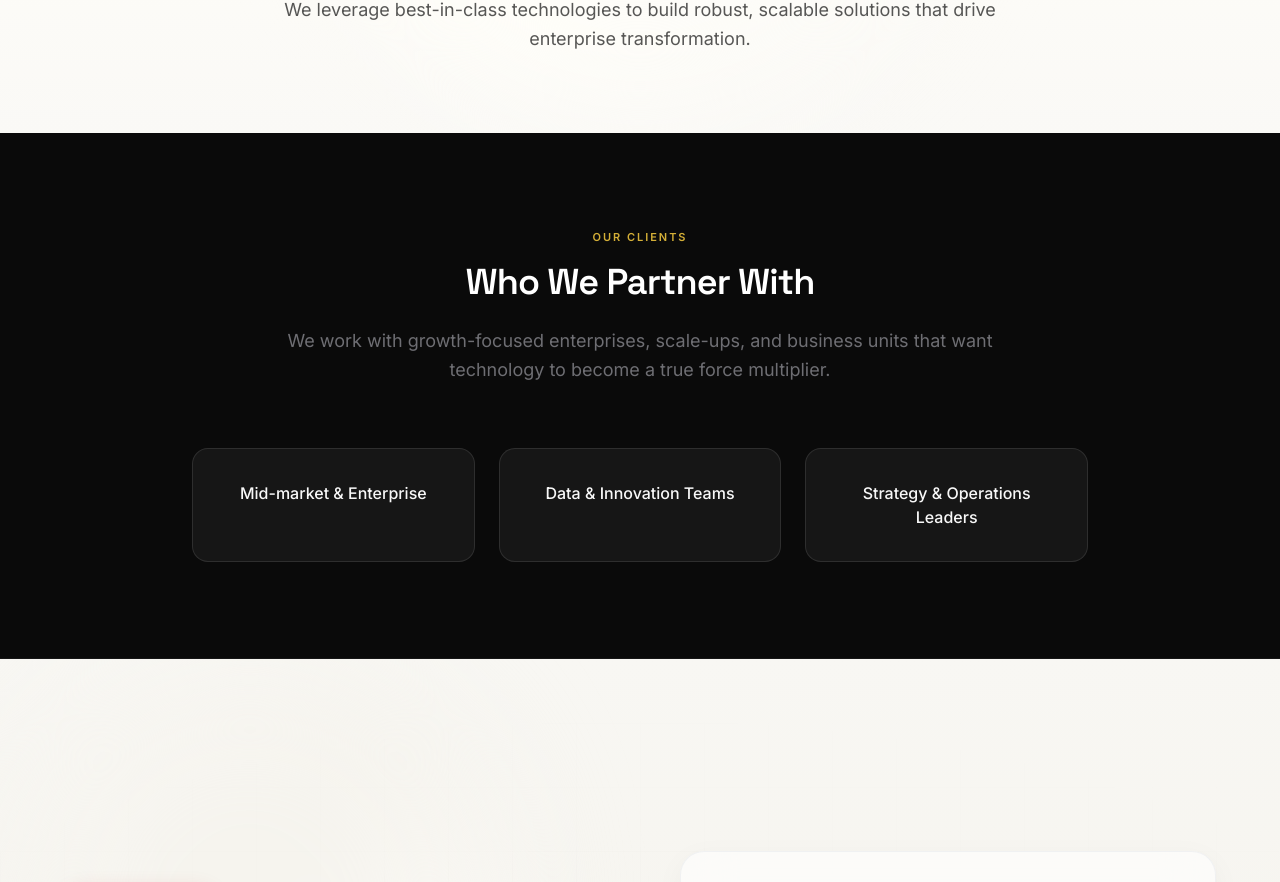
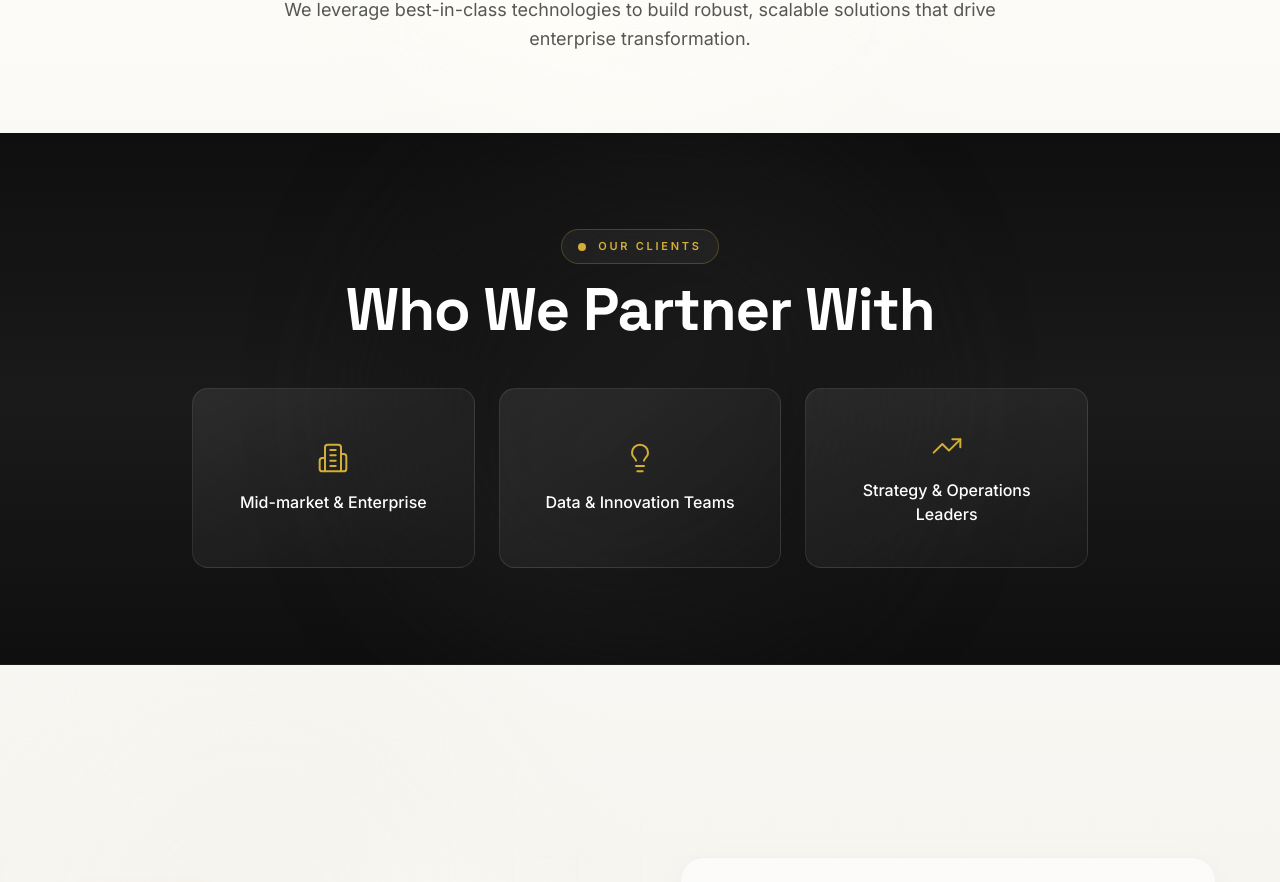
Before and after one commit to Lithira-Silva/capital-v-solutions, a Next.js app: page / in a window 1280 px wide. Shown: the part 4389-5271 px from the top of the page. Built offline with nearby package versions, Linux system fonts and the light colour scheme.

Commit message:
feat: Revamp Partners component with enhanced layout, animations, and styling for improved user engagement

```diff
--- a/components/Partners.tsx
+++ b/components/Partners.tsx
@@ -1,32 +1,70 @@
 "use client";
+
+import { motion } from "framer-motion";
+import { Building2, Lightbulb, TrendingUp } from "lucide-react";
+
+const partners = [
+  {
+    title: "Mid-market & Enterprise",
+    icon: Building2,
+  },
+  {
+    title: "Data & Innovation Teams",
+    icon: Lightbulb,
+  },
+  {
+    title: "Strategy & Operations Leaders",
+    icon: TrendingUp,
+  },
+];
 
 export function Partners() {
   return (
-    <section className="relative py-20 md:py-24 bg-[#0A0A0A] border-b border-white/5 overflow-hidden">
-      <div className="max-w-6xl mx-auto px-4 sm:px-6 lg:px-8 text-center relative z-10">
-        <p className="font-body text-[11px] uppercase tracking-[0.18em] text-[var(--color-gold)] mb-4 font-semibold">
-          Our Clients
-        </p>
-        <h2 className="font-heading text-3xl md:text-4xl font-semibold tracking-tight text-white mb-6">
-          Who We Partner With
-        </h2>
-        <p className="font-body text-lg text-[var(--color-text-muted)] max-w-3xl mx-auto mb-16 leading-relaxed">
-          We work with growth-focused enterprises, scale-ups, and business units
-          that want technology to become a true force multiplier.
-        </p>
+    <section className="relative py-20 md:py-24 bg-gradient-to-b from-[#0F0F0F] via-[#1A1A1A] to-[#0F0F0F] border-b border-white/5 overflow-hidden">
+      {/* Subtle Background */}
+      <div className="absolute inset-0 pointer-events-none">
+        <div className="absolute top-1/2 left-1/2 -translate-x-1/2 -translate-y-1/2 w-[500px] h-[500px] bg-gradient-to-br from-[#D4AF37]/6 via-[#D4AF37]/2 to-transparent rounded-full blur-3xl" />
+      </div>
 
+      <div className="max-w-[1200px] mx-auto px-6 sm:px-8 lg:px-12 text-center relative z-10">
+        {/* Simple Header */}
+        <motion.div
+          initial={{ opacity: 0, y: 20 }}
+          whileInView={{ opacity: 1, y: 0 }}
+          viewport={{ once: true }}
+          transition={{ duration: 0.6 }}
+          className="mb-12 space-y-4"
+        >
+          <div className="inline-flex items-center gap-3 px-4 py-2 rounded-full border border-[#D4AF37]/25 bg-white/5 backdrop-blur-xl">
+            <div className="w-2 h-2 rounded-full bg-[#D4AF37]" />
+            <span className="font-body text-[11px] font-semibold tracking-[0.25em] text-[#D4AF37] uppercase">
+              Our Clients
+            </span>
+          </div>
+
+          <h2 className="font-heading text-4xl md:text-5xl lg:text-6xl font-bold tracking-[-0.02em] text-white">
+            Who We Partner With
+          </h2>
+        </motion.div>
+
+        {/* Simple Cards */}
         <div className="grid md:grid-cols-3 gap-6 max-w-4xl mx-auto">
-          {[
-            "Mid-market & Enterprise",
-            "Data & Innovation Teams",
-            "Strategy & Operations Leaders",
-          ].map((item, index) => (
-            <div
+          {partners.map((item, index) => (
+            <motion.div
               key={index}
-              className="font-body p-8 rounded-2xl bg-white/5 border border-white/10 text-brand-text-light font-medium hover:-translate-y-1 transition-all"
+              initial={{ opacity: 0, y: 20 }}
+              whileInView={{ opacity: 1, y: 0 }}
+              viewport={{ once: true }}
+              transition={{ duration: 0.5, delay: index * 0.1 }}
+              className="group h-full"
             >
-              {item}
-            </div>
+              <div className="h-full p-8 rounded-2xl bg-gradient-to-br from-white/[0.08] to-white/[0.02] border border-white/10 hover:border-[#D4AF37]/25 hover:bg-gradient-to-br hover:from-white/[0.11] hover:to-white/[0.05] hover:-translate-y-1 transition-all duration-500 flex flex-col items-center justify-center min-h-[180px]">
+                <item.icon className="w-8 h-8 text-[#D4AF37] mx-auto mb-4 group-hover:text-[#FCF6BA] transition-colors duration-500" strokeWidth={1.5} />
+                <p className="font-body text-base font-medium text-white group-hover:text-gray-200 transition-colors duration-500">
+                  {item.title}
+                </p>
+              </div>
+            </motion.div>
           ))}
         </div>
       </div>
```
